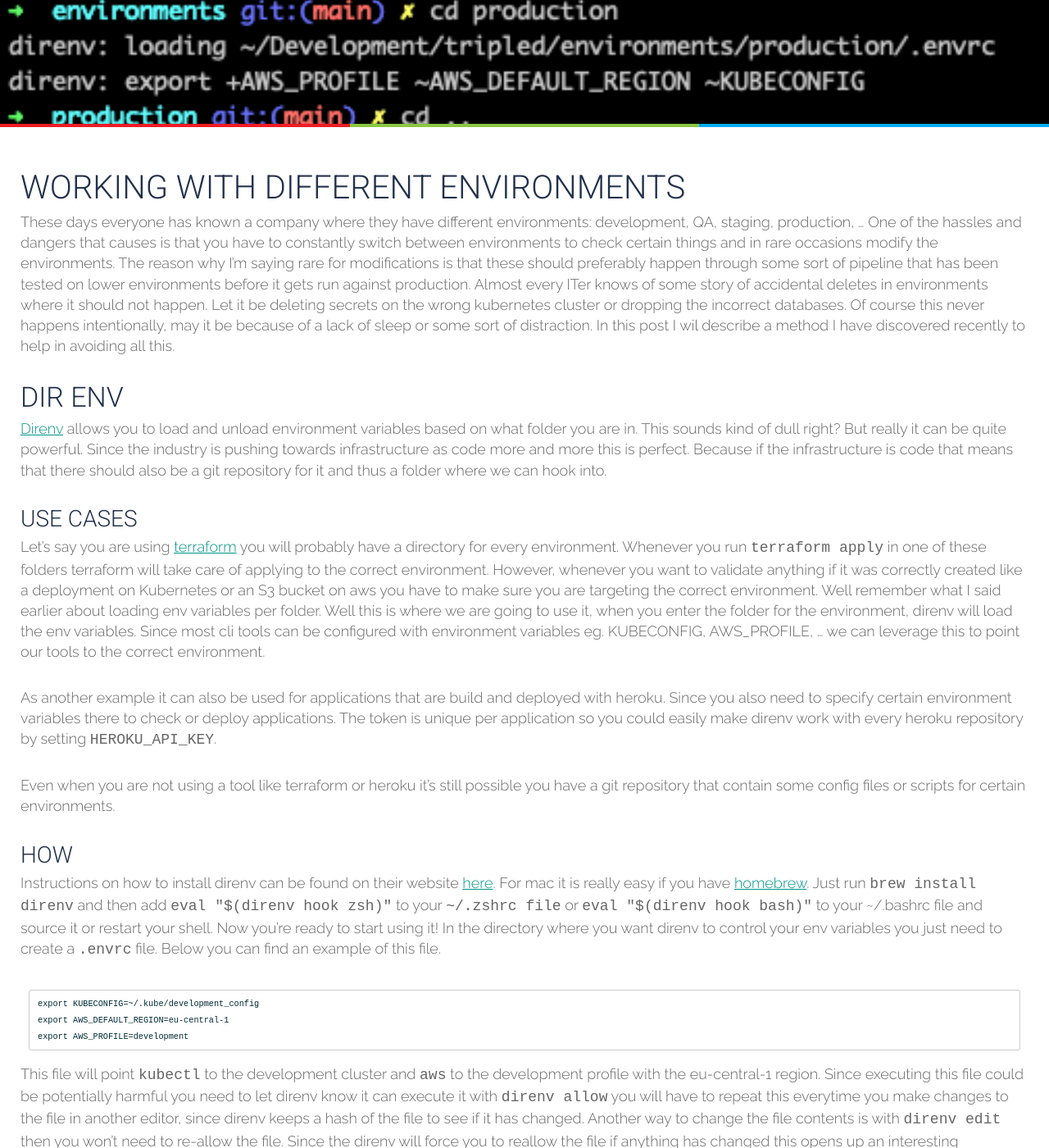
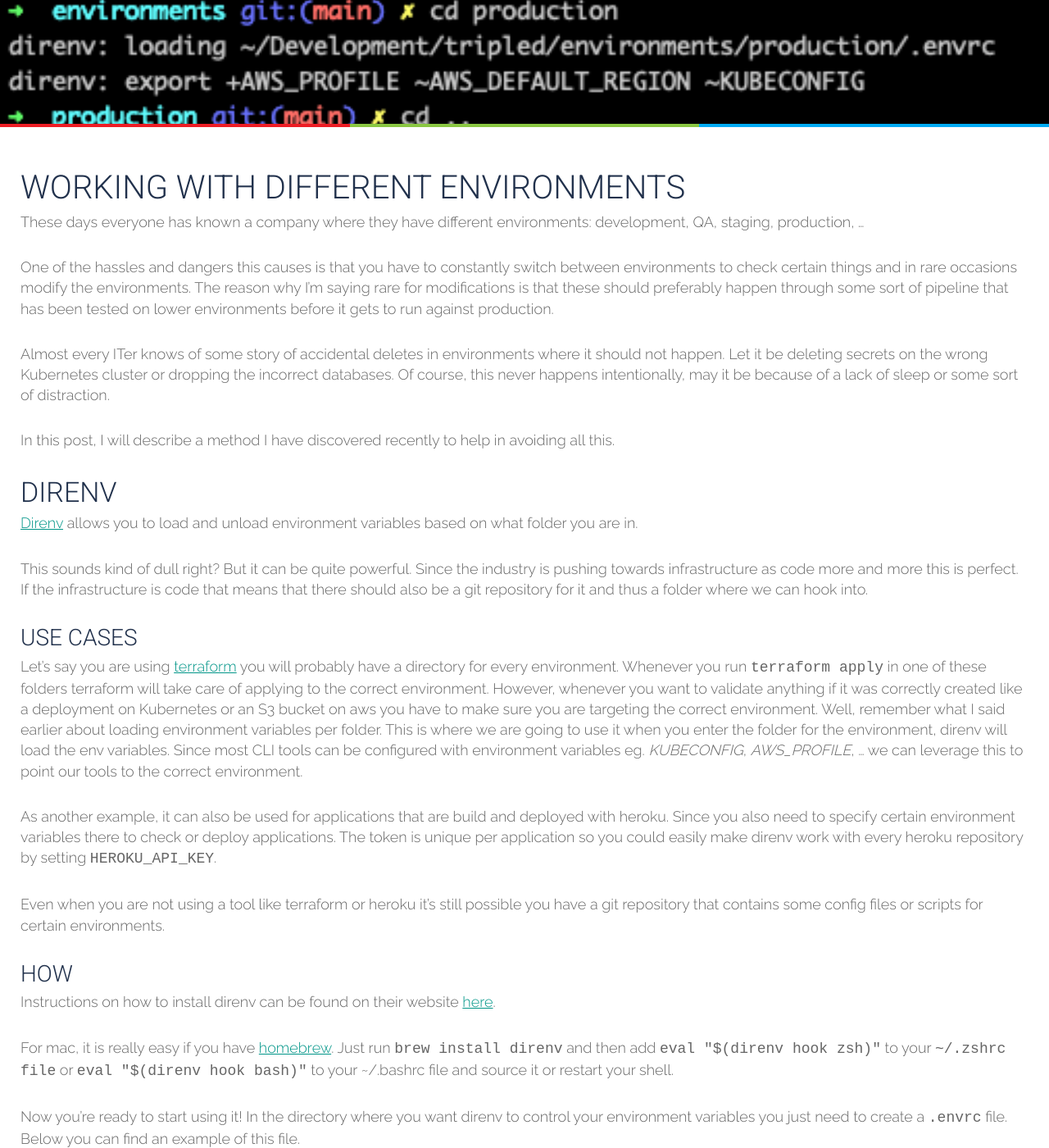
Before and after one commit to tripledio/tripledio.github.io, a Jekyll site: the page built from _posts/2021-01-22-working-with-different-envs.md, in a window 1280 px wide and 1400 px high, scrolled down 459 px. Shown: the whole window at 82% size. Built offline with Jekyll 4.4.1, drawn with Linux system fonts in a browser that asks for light colours; comment, search, counter and statistics services are not loaded; some of the changed text lies outside the part shown.

Commit message:
Grammarly pass and attempt on layouting

````diff
--- a/_posts/2021-01-22-working-with-different-envs.md
+++ b/_posts/2021-01-22-working-with-different-envs.md
@@ -12,64 +12,73 @@
 ---
 # Working with different environments
 
-These days everyone has known a company where they have different environments: development, QA, staging, production, ... One of the hassles and dangers that causes is that you have to constantly switch between environments to check certain things and in rare occasions modify the environments. The reason why I'm saying rare for modifications is that these should preferably happen through some sort of pipeline that has been tested on lower environments before it gets run against production.
-Almost every ITer knows of some story of accidental deletes in environments where it should not happen. Let it be deleting secrets on the wrong kubernetes cluster or dropping the incorrect databases. Of course this never happens intentionally, may it be because of a lack of sleep or some sort of distraction.
-In this post I wil describe a method I have discovered recently to help in avoiding all this.
+These days everyone has known a company where they have different environments: development, QA, staging, production, ...
 
-## Dir Env
+One of the hassles and dangers this causes is that you have to constantly switch between environments to check certain things and in rare occasions modify the environments.
+The reason why I'm saying rare for modifications is that these should preferably happen through some sort of pipeline that has been tested on lower environments before it gets to run against production.
+
+Almost every ITer knows of some story of accidental deletes in environments where it should not happen. Let it be deleting secrets on the wrong Kubernetes cluster or dropping the incorrect databases. Of course, this never happens intentionally, may it be because of a lack of sleep or some sort of distraction.
+
+In this post, I will describe a method I have discovered recently to help in avoiding all this.
+
+## Direnv
 
 [Direnv](https://direnv.net/) allows you to load and unload environment variables based on what folder you are in.
-This sounds kind of dull right? But really it can be quite powerful. Since the industry is pushing towards infrastructure as code more and more this is perfect. Because if the infrastructure is code that means that there should also be a git repository for it and thus a folder where we can hook into.
+
+This sounds kind of dull right? But it can be quite powerful. Since the industry is pushing towards infrastructure as code more and more this is perfect. If the infrastructure is code that means that there should also be a git repository for it and thus a folder where we can hook into.
 
 ### Use cases
 
-Let's say you are using [terraform](https://www.terraform.io/) you will probably have a directory for every environment. Whenever you run `terraform apply` in one of these folders terraform will take care of applying to the correct environment.
-However, whenever you want to validate anything if it was correctly created like a deployment on Kubernetes or an S3 bucket on aws you have to make sure you are targeting the correct environment. Well remember what I said earlier about loading env variables per folder. Well this is where we are going to use it, when you enter the folder for the environment, direnv will load the env variables.
-Since most cli tools can be configured with environment variables eg. KUBECONFIG, AWS_PROFILE, ... we can leverage this to point our tools to the correct environment.
+Let's say you are using [terraform](https://www.terraform.io/) you will probably have a directory for every environment.
+Whenever you run `terraform apply` in one of these folders terraform will take care of applying to the correct environment.
+However, whenever you want to validate anything if it was correctly created like a deployment on Kubernetes or an S3 bucket on aws you have to make sure you are targeting the correct environment. Well, remember what I said earlier about loading environment variables per folder. This is where we are going to use it when you enter the folder for the environment, direnv will load the env variables.
+Since most CLI tools can be configured with environment variables eg. *KUBECONFIG*, *AWS_PROFILE*, ... we can leverage this to point our tools to the correct environment.
 
-As another example it can also be used for applications that are build and deployed with heroku. Since you also need to specify certain environment variables there to check or deploy applications. The token is unique per application so you could easily make direnv work with every heroku repository by setting `HEROKU_API_KEY`.
+As another example, it can also be used for applications that are build and deployed with heroku. Since you also need to specify certain environment variables there to check or deploy applications. The token is unique per application so you could easily make direnv work with every heroku repository by setting `HEROKU_API_KEY`.
 
-Even when you are not using a tool like terraform or heroku it's still possible you have a git repository that contain some config files or scripts for certain environments.
+Even when you are not using a tool like terraform or heroku it's still possible you have a git repository that contains some config files or scripts for certain environments.
 
 ### How
 
 Instructions on how to install direnv can be found on their website [here](https://direnv.net/docs/installation.html).
-For mac it is really easy if you have [homebrew](https://brew.sh/). Just run `brew install direnv` and then add `eval "$(direnv hook zsh)"` to your `~/.zshrc file` or `eval "$(direnv hook bash)"` to your ~/.bashrc file and source it or restart your shell.
-Now you're ready to start using it! In the directory where you want direnv to control your env variables you just need to create a `.envrc` file. Below you can find an example of this file.
-```
+
+For mac, it is really easy if you have [homebrew](https://brew.sh/). Just run `brew install direnv` and then add `eval "$(direnv hook zsh)"` to your `~/.zshrc file` or `eval "$(direnv hook bash)"` to your ~/.bashrc file and source it or restart your shell.
+
+Now you're ready to start using it! In the directory where you want direnv to control your environment variables you just need to create a `.envrc` file. Below you can find an example of this file.
+
+```shell
 export KUBECONFIG=~/.kube/development_config
 export AWS_DEFAULT_REGION=eu-central-1
 export AWS_PROFILE=development
 ```
-This file will point `kubectl` to the development cluster and `aws` to the development profile with the eu-central-1 region. Since executing this file could be potentially harmful you need to let direnv know it can execute it with `direnv allow` you will have to repeat this everytime you make changes to the file in another editor, since direnv keeps a hash of the file to see if it has changed.
+
+This file will point `kubectl` to the development cluster and `aws` to the development profile with the eu-central-1 region. Since executing this file could be potentially harmful you need to let direnv know it can execute it with `direnv allow` you will have to repeat this every time you make changes to the file in another editor. This is because direnv keeps a hash of the file to see if it has changed.
 Another way to change the file contents is with `direnv edit` then you won't need to re-allow the file.
+
 Since the direnv will force you to reallow the file if anything has changed this opens up an interesting opportunity. You could check in the file so it gets shared with other team members. Then not everyone needs to configure it themselves and new team members can use it easily. The security implications are low since the file will not be allowed to executed anymore once someone changes it.
 
-Now whenever you enter the folder it will print the following:
+Now, whenever you enter the folder it will print the following:
 
-```
+```console
 ➜  environments git:(main) ✗ cd development
 direnv: loading ~/Development/tripled/infra/environments/development/.envrc
 direnv: export +AWS_PROFILE ~AWS_DEFAULT_REGION ~KUBECONFIG
 ```
 
 and when leaving it:
-```
+
+```console
 ➜  development git:(main) ✗ cd ..
 direnv: unloading
 ```
-Now if the file has changed and it is no longer allowed direnv will print the following if you enter the folder:
-```
+
+Now, if the file has changed and it is no longer allowed direnv will print the following if you enter the folder:
+
+```console
 ➜  environments git:(INFRAEU-473) ✗ cd eu-development
 direnv: error ~/Development/tripled/infra/environments/development/.envrc is blocked. Run `direnv allow` to approve its content
 ```
-
-terraform -> different folder per environment
-  aws -
-  kubeconfig
-heroku -> different heroku app per application
-
 ## Conclusion
 
-You can use direnv to easily couple the infrastructure as code folders with their respective environments so less mistakes can be made. It can also easily be shared between team members so everyone can benefit from it.
-This way everyone config will be really similar and the change on users errors there will also be lower. In a future blog post I will elaborate even furth on how you can create some nifty stuff in combination with some other shell features.
+You can use direnv to easily couple the infrastructure as code folders with their respective environments so fewer mistakes can be made. It can also easily be shared between team members so everyone can benefit from it.
+This way everyone's config will be similar and the change on users errors there will also be lower. In a future blog post, I will elaborate even furth on how you can create some nifty stuff in combination with some other shell features.
````
